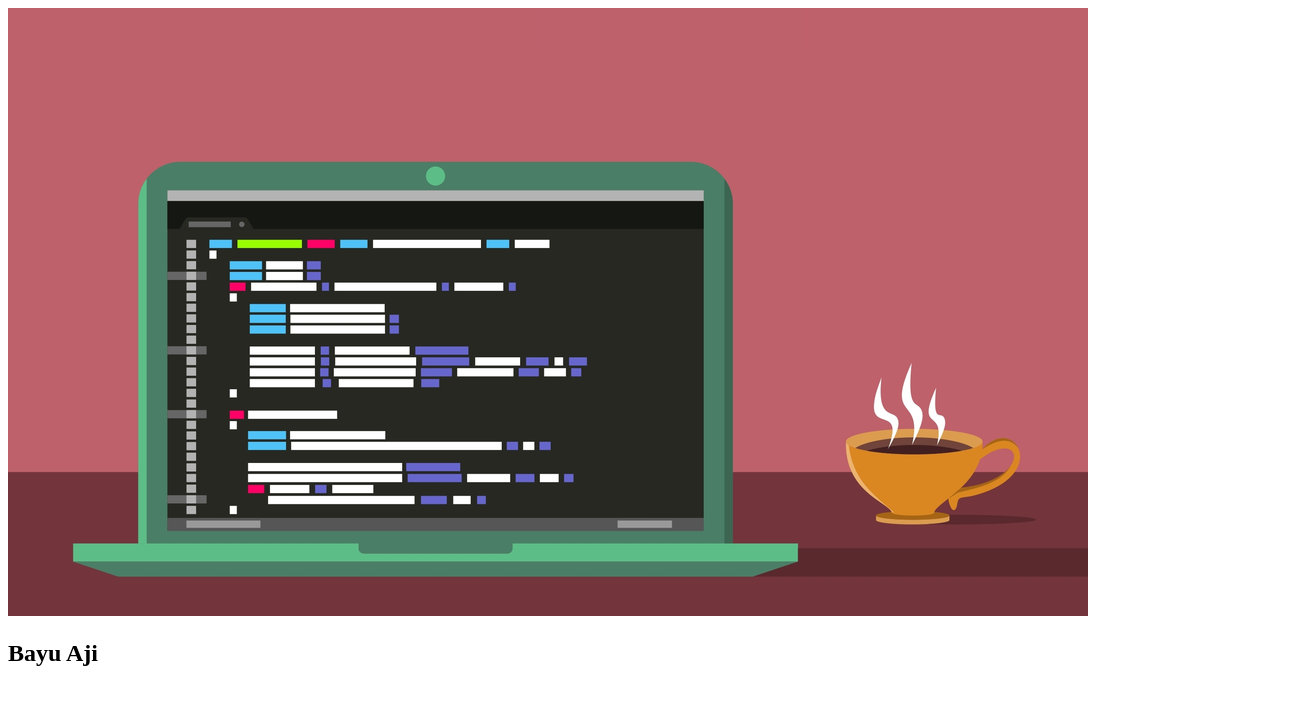
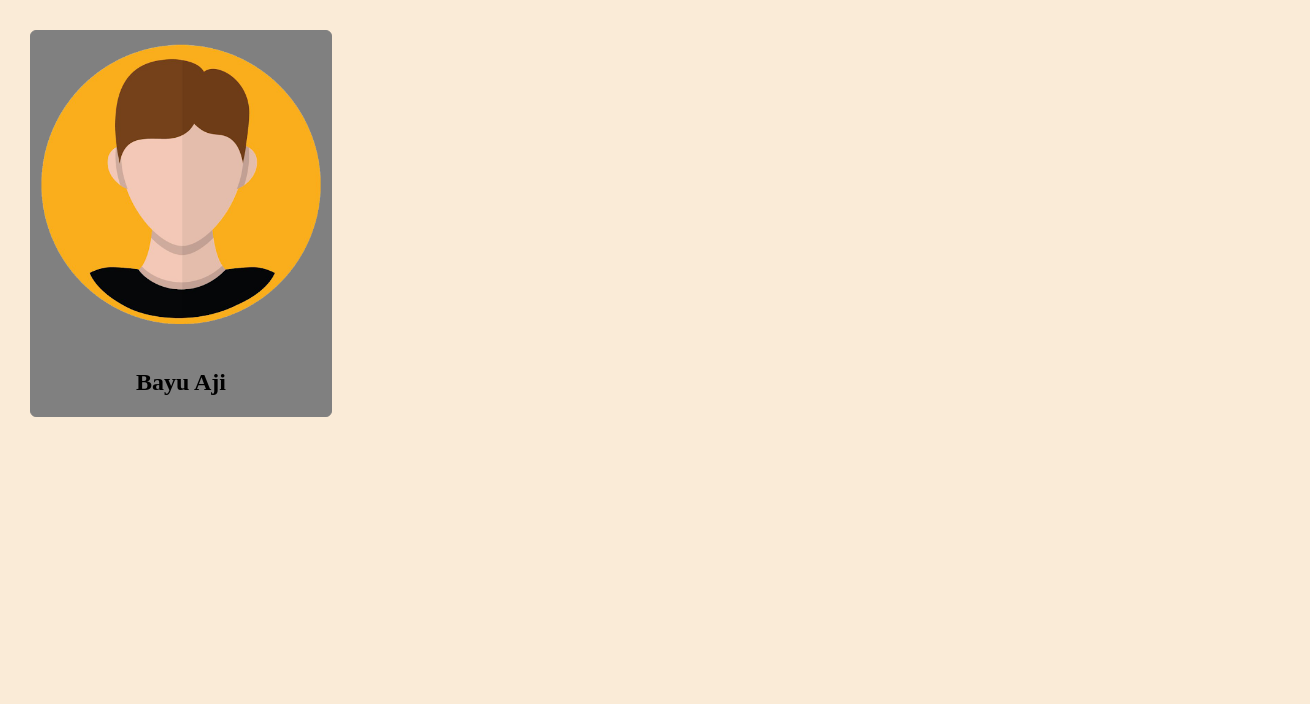
Before and after one commit to Bay-Droid/Project-One, a plain HTML site: page index.html in a window 1280 px wide. Shown: the whole page, 1310 px wide, since content can reach past the window. Drawn offline with Linux system fonts and the light colour scheme.

Commit message:
added initial style.css to style the profile

```diff
--- a/index.html
+++ b/index.html
@@ -1,10 +1,11 @@
 <!DOCTYPE html>
 <html>
   <head>
+    <link rel="stylesheet" href="style.css">
   </head>
   <body>
       <div id="profile-container">
-          <img id="profile-image" src="images/1.png" alt="profile image">
+          <img id="profile-image" src="images/2.png" alt="profile image">
           <h2 id="profile-name">Bayu Aji</h2>
       </div>
   </body>
--- /dev/null
+++ b/style.css
@@ -0,0 +1,21 @@
+body {
+    width: 100%;
+    margin: 30px;
+    background-color: antiquewhite;
+ }
+
+ #profile-container{
+    max-width: 300px;
+    background-color: gray;
+    border: 1px solid gray;
+    border-radius: 6px;
+ }
+
+ #profile-image{
+    width: 100%;
+    height: auto;
+ }
+
+ #profile-name{
+    text-align: center;
+ }
```
Also changed, not shown: images/2.png (added).
